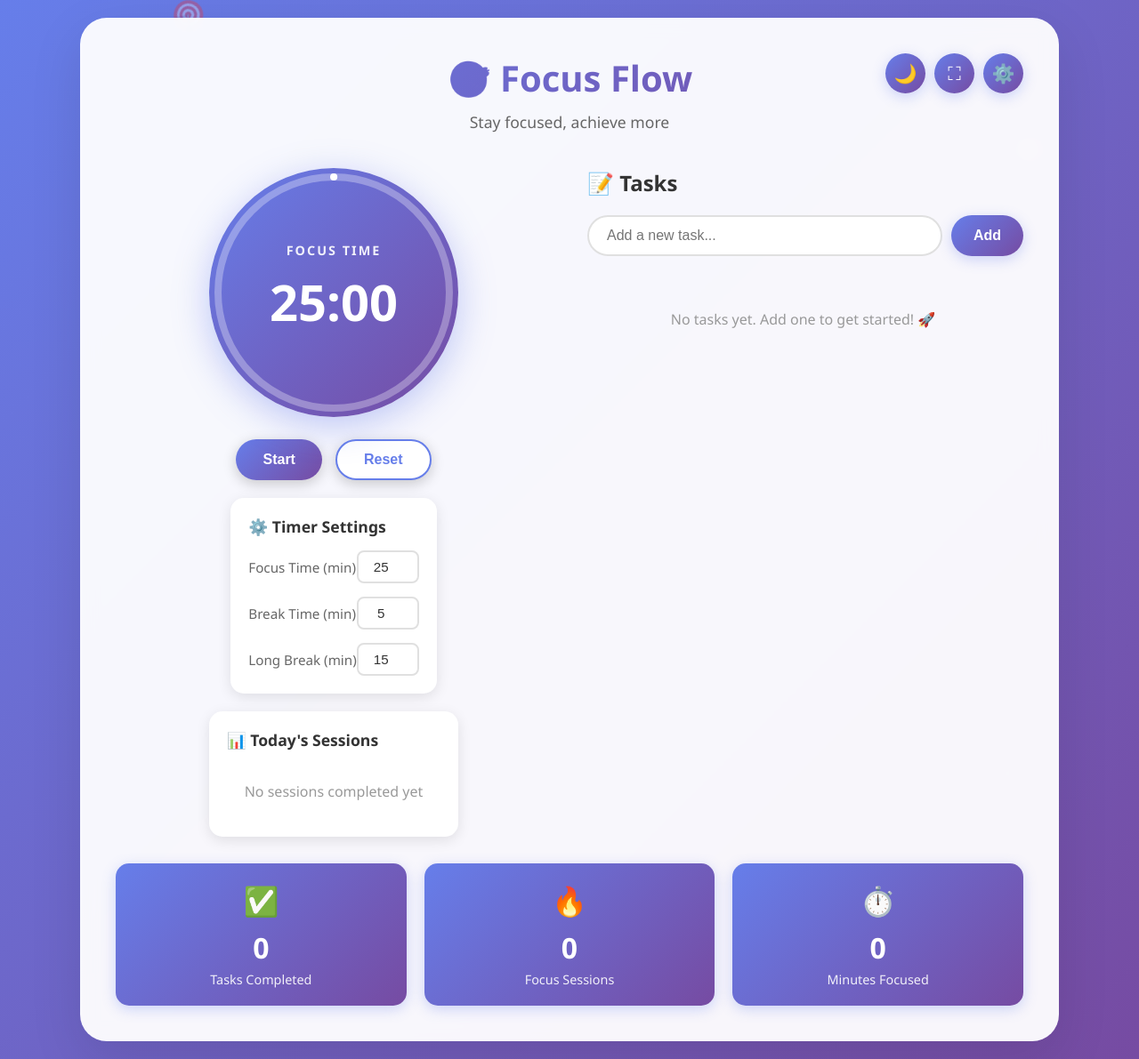
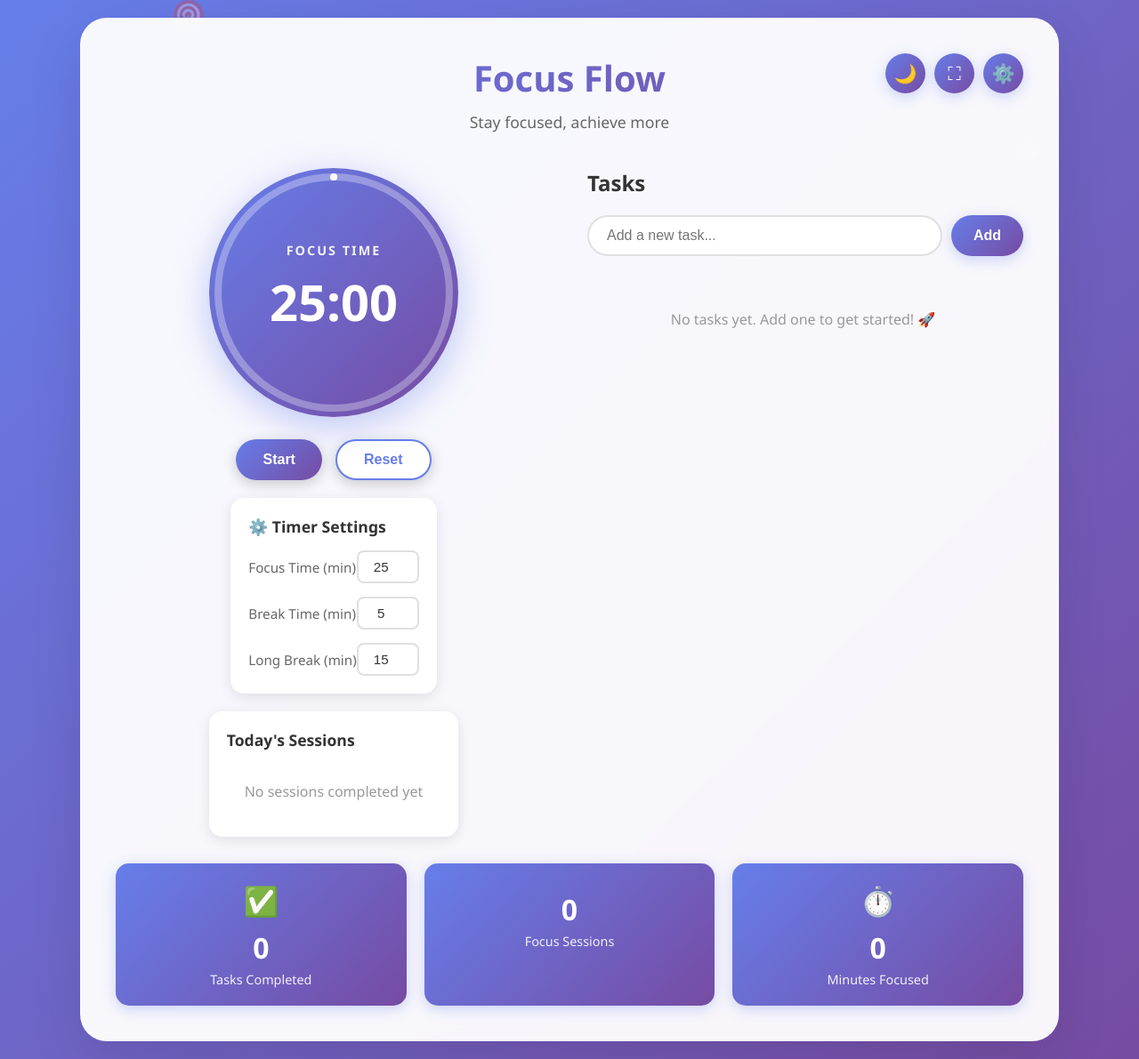
Before and after one commit to meronmkifle/Focus-Flow, a plain HTML site: page index.html in a window 1280 px wide. Shown: the whole page at 89% size. Drawn offline with Linux system fonts and the light colour scheme.

Commit message:
Update index.html

```diff
--- a/index.html
+++ b/index.html
@@ -1116,7 +1116,7 @@ input:checked + .toggle-slider:before {
 
 <div class="container">
     <div class="header">
-        <h1>🎯 Focus Flow</h1>
+        <h1>Focus Flow</h1>
         <p>Stay focused, achieve more</p>
         <div class="header-controls">
             <button class="icon-btn" id="darkModeBtn" onclick="toggleDarkMode()" title="Toggle Dark Mode">🌙</button>
@@ -1162,7 +1162,7 @@ input:checked + .toggle-slider:before {
             </div>
 
             <div class="session-history">
-                <h3>📊 Today's Sessions</h3>
+                <h3>Today's Sessions</h3>
                 <div class="session-list" id="sessionList">
                     <p style="text-align:center;color:var(--text-muted);padding:20px;">No sessions completed yet</p>
                 </div>
@@ -1171,7 +1171,7 @@ input:checked + .toggle-slider:before {
 
         <!-- Todo Section -->
         <div class="todo-section">
-            <h2>📝 Tasks</h2>
+            <h2>Tasks</h2>
 
             <div class="todo-input-group">
                 <input type="text"
@@ -1196,7 +1196,7 @@ input:checked + .toggle-slider:before {
             <div class="stat-label">Tasks Completed</div>
         </div>
         <div class="stat-card">
-            <div class="stat-icon">🔥</div>
+            <div class="stat-icon"></div>
             <div class="stat-number" id="focusSessionsCount">0</div>
             <div class="stat-label">Focus Sessions</div>
         </div>
```
